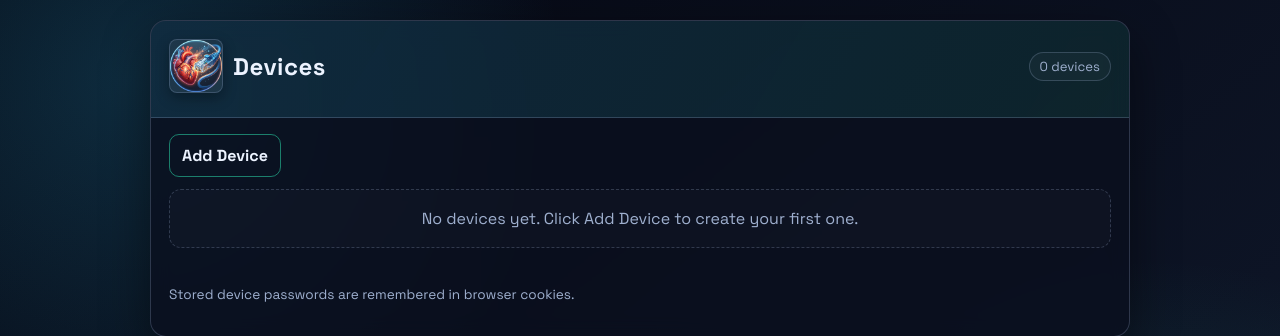
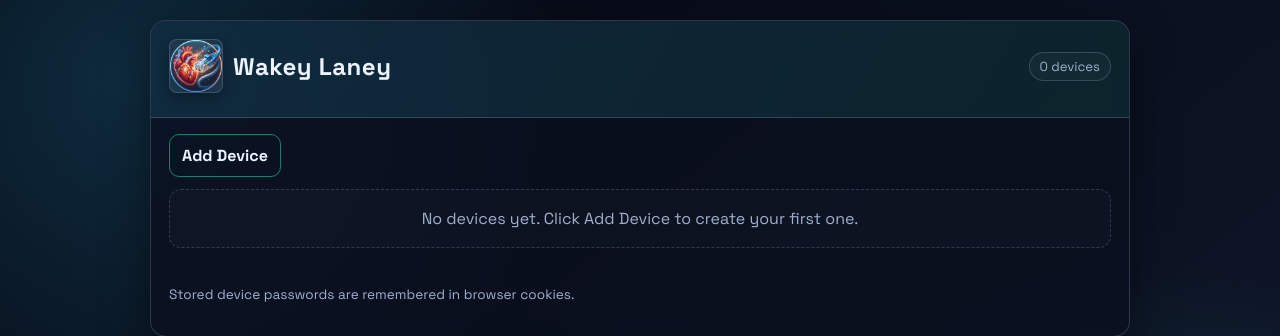
Before and after one commit to jesseloewen/Wakey-Laney, a Flask app: page / in a window 1280 px wide. Shown: the top 336 px of the page. Run offline with Flask 3, Linux system fonts and the light colour scheme; data that the repository does not hold is empty.

Commit message:
Refactor cookie handling and update UI titles for consistency

```diff
--- a/app.py
+++ b/app.py
@@ -33,7 +33,7 @@ PASSWORD_ATTEMPT_MAX_FAILURES = 6
 PASSWORD_ATTEMPT_LOCKOUT_SECONDS = 120
 FAILED_PASSWORD_ATTEMPTS: dict[str, dict] = {}
 REMEMBER_COOKIE_MAX_AGE_SECONDS = 60 * 60 * 24 * 365
-REMEMBER_COOKIE_PREFIX = "wolrm"
+REMEMBER_COOKIE_PREFIX = "wakeylaneyrm"
 REMEMBER_COOKIE_VERSION = "v1"
 
 
@@ -227,7 +227,7 @@ def get_remember_cookie_secret(config: dict) -> str:
   configured_secret = str(config.get("remember_cookie_secret", "")).strip()
   if configured_secret:
     return configured_secret
-  return f"wol-flask-local-secret::{Path(__file__).resolve()}"
+  return f"wakey-laney-local-secret::{Path(__file__).resolve()}"
 
 
 def get_remember_cookie_name(device_id: str, app_port: int) -> str:
--- a/static/js/app.js
+++ b/static/js/app.js
@@ -24,7 +24,7 @@
     const confirmModalCancel = document.getElementById("confirmModalCancel");
     const confirmModalConfirm = document.getElementById("confirmModalConfirm");
     const COOKIE_UNLOCK_SENTINEL = "__cookie_unlock__";
-    const state = { devices: [], unlockedPasswords: {}, draftDevice: null, lastRememberChoice: false };
+    const state = { devices: [], unlockedPasswords: {}, draftDevice: null, lastRememberChoice: true };
 
     function escapeHtml(value) {
       return String(value)
@@ -76,7 +76,7 @@
       passwordModalMessage.textContent = message;
       passwordModalConfirm.textContent = confirmLabel;
       passwordModalInput.value = "";
-      passwordModalRemember.checked = !!options?.rememberChecked;
+      passwordModalRemember.checked = options?.rememberChecked === undefined ? true : !!options.rememberChecked;
       passwordModalError.textContent = "";
       showModal(passwordModal);
 
--- a/templates/index.html
+++ b/templates/index.html
@@ -3,7 +3,7 @@
 <head>
   <meta charset="utf-8">
   <meta name="viewport" content="width=device-width, initial-scale=1">
-  <title>Wake Device Manager</title>
+  <title>Wakey Laney</title>
   <link rel="icon" type="image/png" href="{{ url_for('static', filename='favicon.png') }}">
   <link rel="apple-touch-icon" href="{{ url_for('static', filename='img/icon.png') }}">
   <link rel="stylesheet" href="{{ url_for('static', filename='css/styles.css') }}">
@@ -14,8 +14,8 @@
       <div class="panel-head">
         <div class="list-head">
           <div class="title-wrap">
-            <img src="{{ url_for('static', filename='img/icon.png') }}" alt="Wake Device Manager icon" class="page-icon" width="54" height="54">
-            <h1>Devices</h1>
+            <img src="{{ url_for('static', filename='img/icon.png') }}" alt="Wakey Laney icon" class="page-icon" width="54" height="54">
+            <h1>Wakey Laney</h1>
           </div>
           <span id="deviceCount" class="pill">0 devices</span>
         </div>
@@ -37,7 +37,7 @@
       <h3 id="passwordModalTitle">Password Required</h3>
       <p id="passwordModalMessage">Enter password to continue.</p>
       <input id="passwordModalInput" type="password" autocomplete="current-password" placeholder="Device password">
-      <label class="checkline"><input id="passwordModalRemember" type="checkbox">Remember password for this device on this browser</label>
+      <label class="checkline"><input id="passwordModalRemember" type="checkbox" checked>Remember me</label>
       <div id="passwordModalError" class="modal-error" aria-live="polite"></div>
       <div class="modal-actions">
         <button id="passwordModalCancel" type="button" class="ghost-btn">Cancel</button>
```
